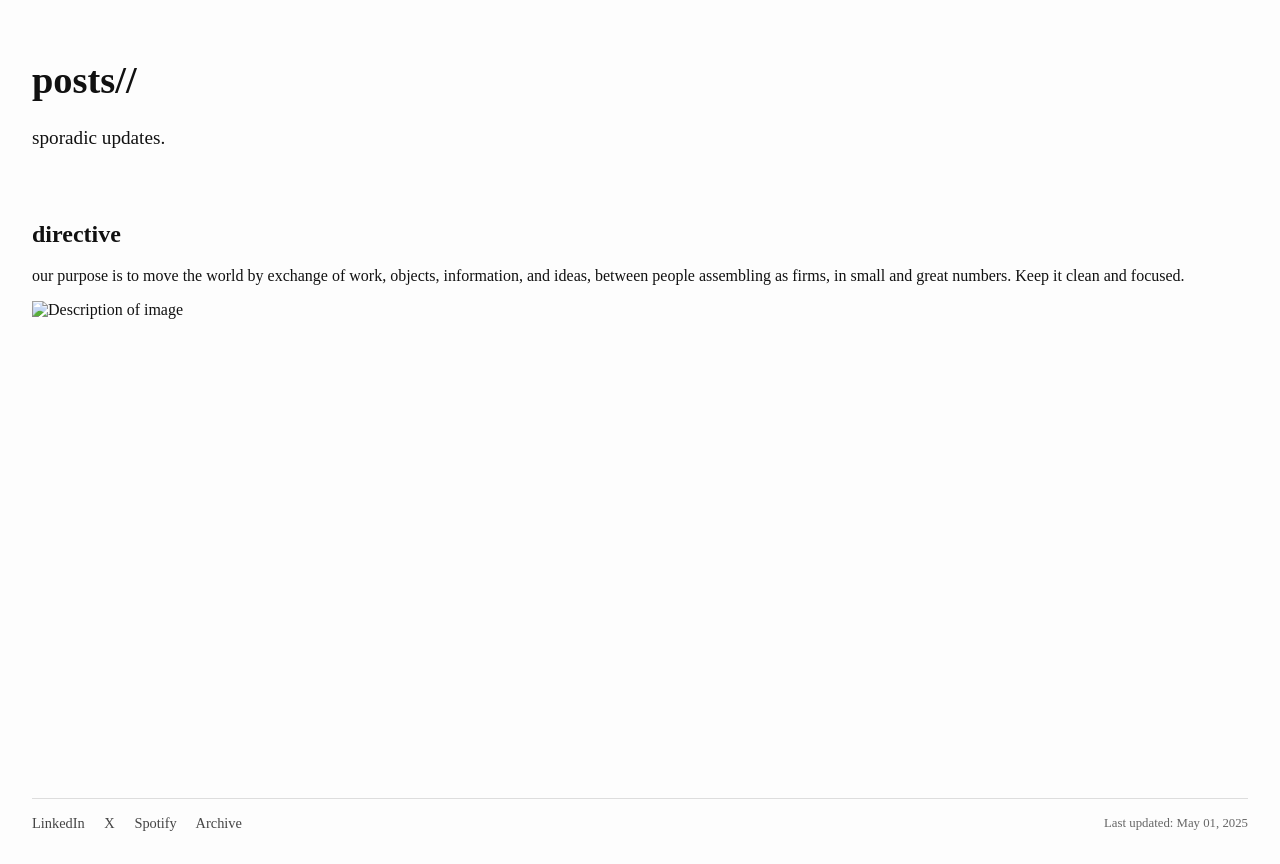
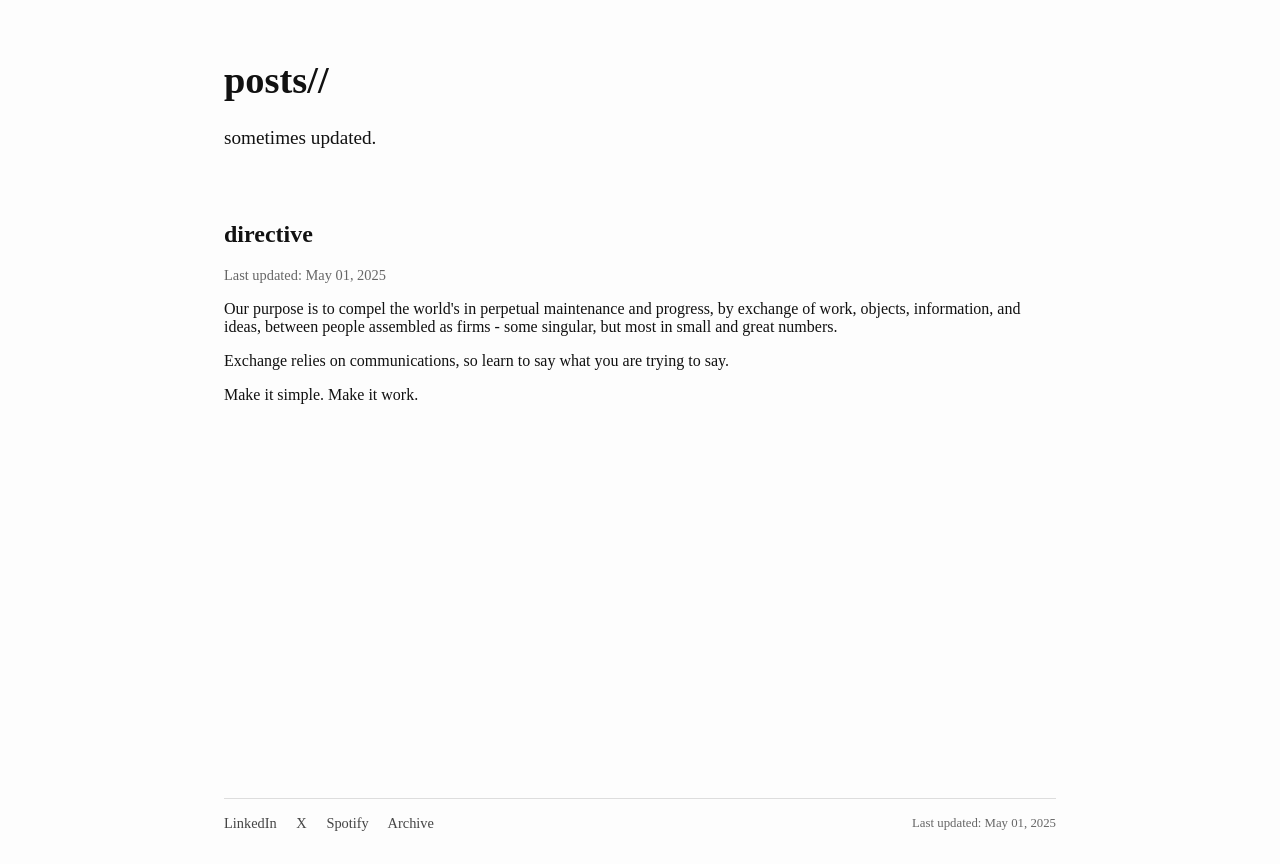
Before and after one commit to marcbienaime/marcbienaime.github.io, a plain HTML site: page index.html in a window 1280 px wide. Drawn offline with Linux system fonts and the light colour scheme.

Commit message:
Update index.html

```diff
--- a/index.html
+++ b/index.html
@@ -9,7 +9,7 @@
       font-family: instrument-serif;
       background-color: #fdfdfd;
       color: #111;
-      margin: 0;
+    margin: 0 15%;
       padding: 2rem;
       display: flex;
       flex-direction: column;
@@ -54,16 +54,27 @@
 <body>
   <header>
     <h1>posts//</h1>
-    <p>sporadic updates.</p>
+    <p>sometimes updated.</p>
   </header>
 
-  <main>
+<main>
     <h2>directive</h2>
-    <p>our purpose is to move the world by exchange of work, objects, information, and ideas,
-        between people assembling as firms, in small and great numbers. Keep it clean and focused.</p>
+    <p id="directive-date" style="font-size: 0.9rem; color: #666;"></p>
+    <p>Our purpose is to compel the world's in perpetual maintenance and progress, by exchange of work, objects, information, and ideas,
+            between people assembled as firms - some singular, but most in small and great numbers.</p>
 
-    <img src="your-image.jpg" alt="Description of image" style="max-width: 100%; height: auto;" />
-  </main>
+    <p>Exchange relies on communications, so learn to say what you are trying to say.</p>
+
+    <p>Make it simple. Make it work.</p>
+
+    <script>
+        document.getElementById('directive-date').textContent = `Last updated: ${new Date(document.lastModified).toLocaleDateString('en-US', {
+            year: 'numeric',
+            month: 'long',
+            day: '2-digit'
+        })}`;
+    </script>
+</main>
 
   <footer>
     <div class="menu">
```
